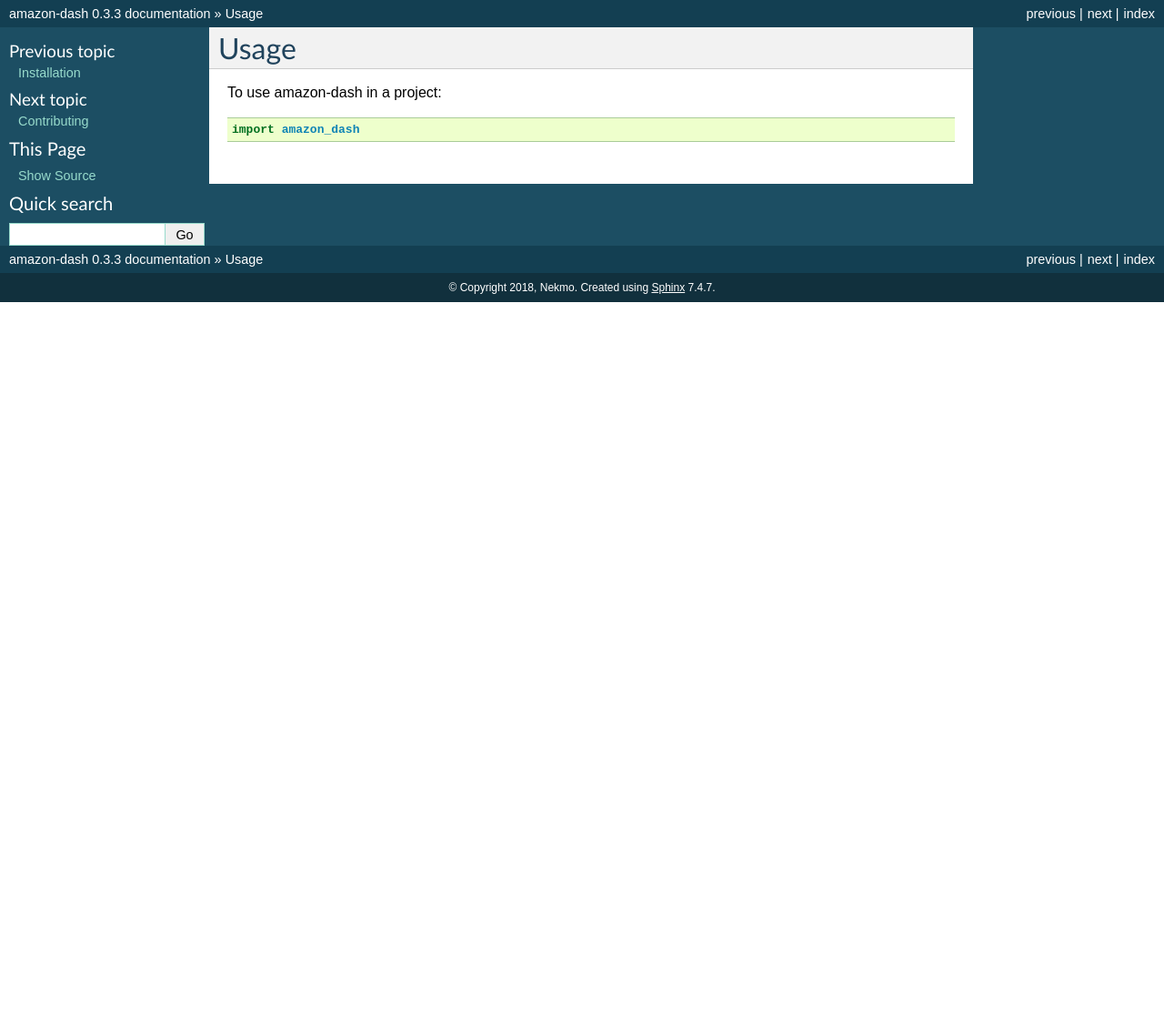
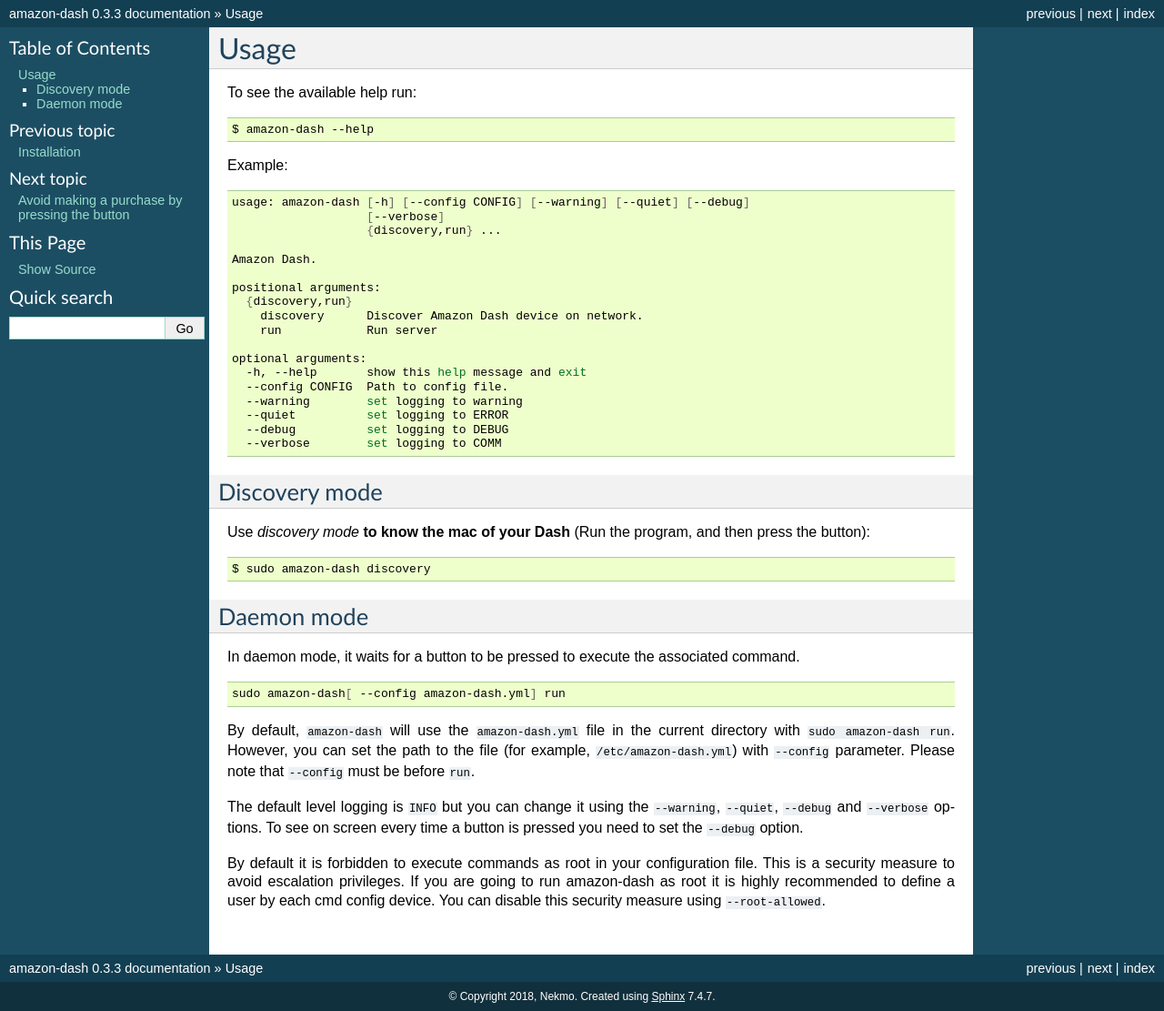
Before and after one commit to Nekmo/amazon-dash, a Sphinx documentation site: the page built from docs/usage.rst, in a window 1280 px wide. Shown: the whole page at 91% size. Built offline with Sphinx 7.4.7, drawn with Linux system fonts in a browser that asks for light colours; pages that are not in the unit, such as notebooks, are missing from menus; before the commit the page ends 900 px from its top, so only the background shows below that.

Commit message:
Refactor docs and amazon-dash.yml example.

```diff
--- a/docs/index.rst
+++ b/docs/index.rst
@@ -9,6 +9,9 @@
    readme
    installation
    usage
+   avoid_purchase
+   config_file
+   troubleshooting
    modules
    contributing
    authors
--- a/docs/installation.rst
+++ b/docs/installation.rst
@@ -13,6 +13,7 @@
 .. code-block:: console
 
     $ pip install amazon_dash
+    $ sudo python -m amazon_dash.install
 
 This is the preferred method to install amazon-dash, as it will always install the most recent stable release.
 
--- a/docs/usage.rst
+++ b/docs/usage.rst
@@ -1,7 +1,57 @@
+.. highlight:: shell
+
 =====
 Usage
 =====
+To see the available help run::
 
-To use amazon-dash in a project::
+    $ amazon-dash --help
 
-    import amazon_dash
+Example::
+
+    usage: amazon-dash [-h] [--config CONFIG] [--warning] [--quiet] [--debug]
+                       [--verbose]
+                       {discovery,run} ...
+
+    Amazon Dash.
+
+    positional arguments:
+      {discovery,run}
+        discovery      Discover Amazon Dash device on network.
+        run            Run server
+
+    optional arguments:
+      -h, --help       show this help message and exit
+      --config CONFIG  Path to config file.
+      --warning        set logging to warning
+      --quiet          set logging to ERROR
+      --debug          set logging to DEBUG
+      --verbose        set logging to COMM
+
+
+Discovery mode
+--------------
+Use *discovery mode* **to know the mac of your Dash** (Run the program, and then press the button)::
+
+    $ sudo amazon-dash discovery
+
+
+Daemon mode
+-----------
+In daemon mode, it waits for a button to be pressed to execute the associated command.
+
+.. code::
+
+    sudo amazon-dash[ --config amazon-dash.yml] run
+
+
+By default, ``amazon-dash`` will use the ``amazon-dash.yml`` file in the current directory with
+``sudo amazon-dash run``. However, you can set the path to the file (for example, ``/etc/amazon-dash.yml``) with
+``--config`` parameter. Please note that ``--config`` must be before ``run``.
+
+The default level logging is ``INFO`` but you can change it using the ``--warning``, ``--quiet``, ``--debug`` and
+``--verbose`` options. To see on screen every time a button is pressed you need to set the ``--debug`` option.
+
+By default it is forbidden to execute commands as root in your configuration file. This is a security measure to
+avoid escalation privileges. If you are going to run amazon-dash as root it is highly recommended to define a
+user by each cmd config device. You can disable this security measure using ``--root-allowed``.
```
Also changed, not shown: README.rst (+35 -151 lines), docs/avoid_purchase.rst (added, +31 -0 lines), docs/config_file.rst (added, +64 -0 lines), docs/troubleshooting.rst (added, +25 -0 lines), 5 other files.
